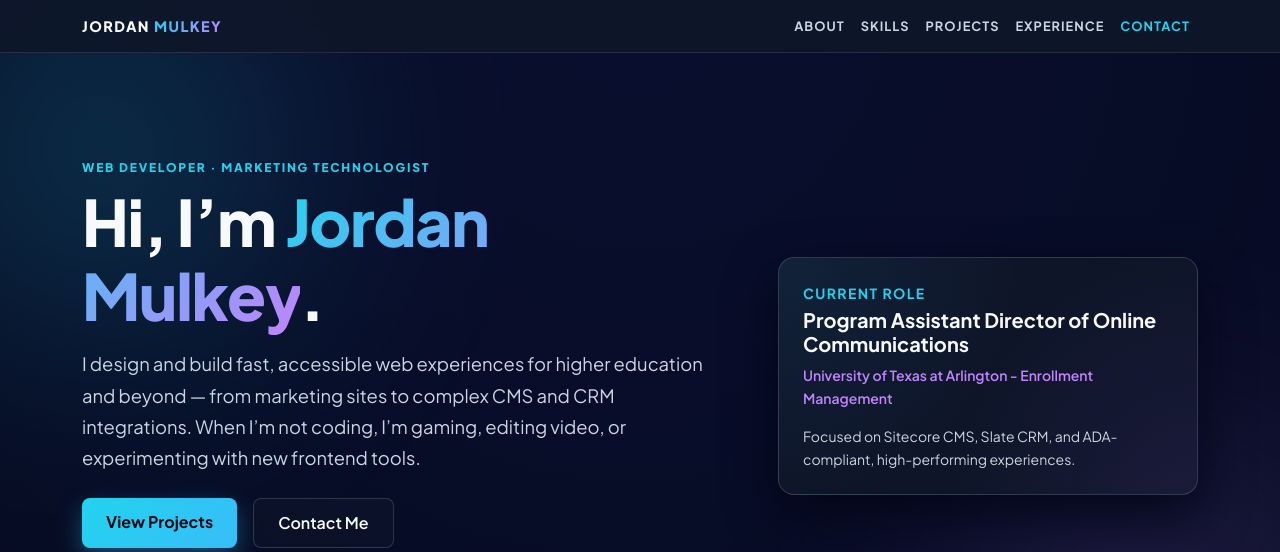
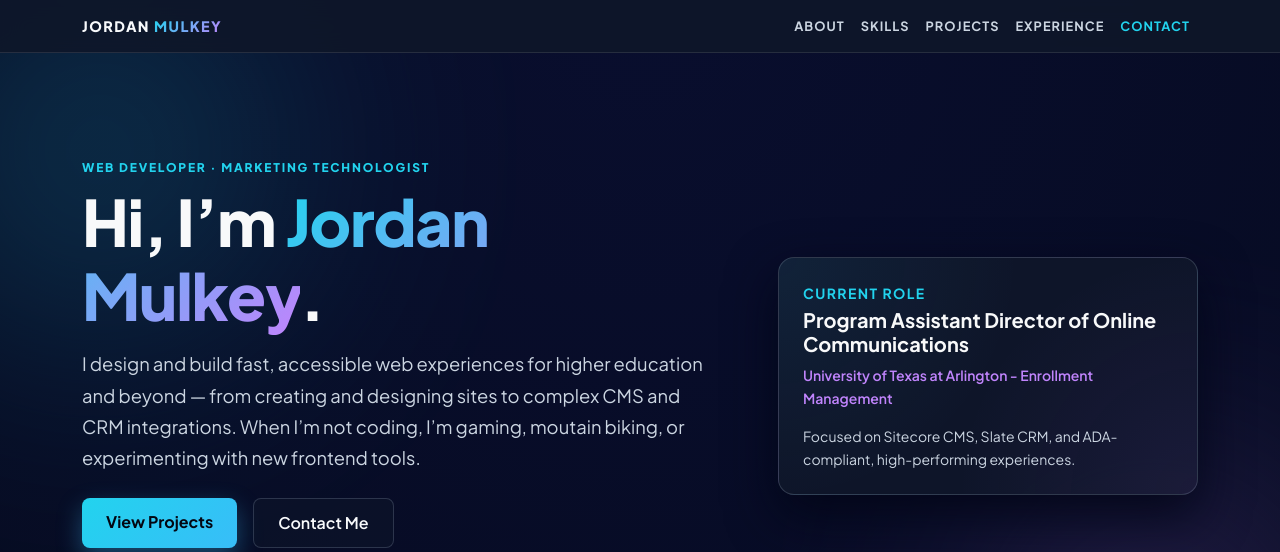
Before and after one commit to jormulkey/jordan-mulkey.com, a plain HTML site: page index.html in a window 1280 px wide. Shown: the top 552 px of the page. Drawn offline with nearby package versions, Linux system fonts and the light colour scheme.

Commit message:
Update index.html

```diff
--- a/index.html
+++ b/index.html
@@ -474,8 +474,8 @@
           <h1 class="hero-title mb-3">Hi, I’m <span>Jordan Mulkey</span>.</h1>
           <p class="hero-subtitle mx-auto mx-lg-0 mb-4">
             I design and build fast, accessible web experiences for higher education and beyond —
-            from marketing sites to complex CMS and CRM integrations. When I’m not coding, I’m
-            gaming, editing video, or experimenting with new frontend tools.
+            from creating and designing sites to complex CMS and CRM integrations. When I’m not coding, I’m
+            gaming, moutain biking, or experimenting with new frontend tools.
           </p>
           <div class="d-flex flex-wrap justify-content-center justify-content-lg-start gap-3 mb-4">
             <a href="#projects" class="btn btn-primary btn-lg px-4 fs-6">
```
